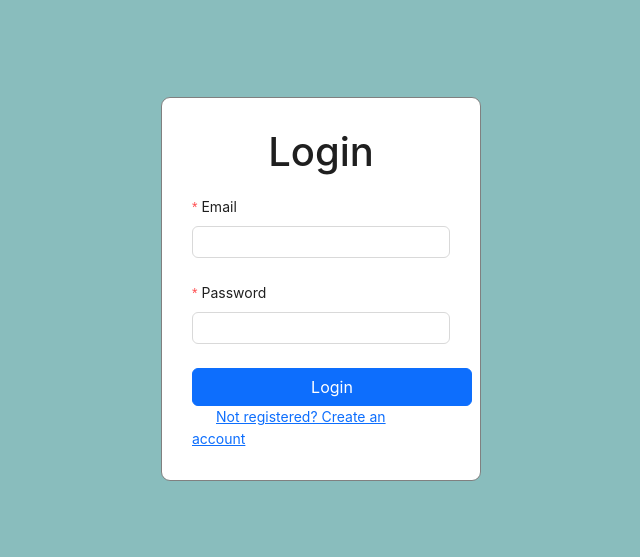
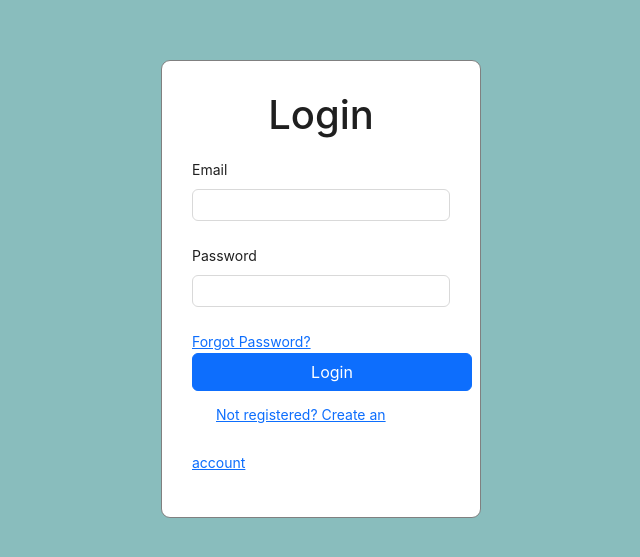
Before and after one commit to Aakashverma1998/doctor-appiontment-system, a React (Create React App) app in the folder client/: page /login in a window 1280 px wide. Shown: the part 111-668 px from the top of the page, without its empty margins (319-959 px from the left). Built offline with nearby package versions, Linux system fonts and the light colour scheme.

Commit message:
ui has been fix

```diff
--- a/client/src/pages/Login.js
+++ b/client/src/pages/Login.js
@@ -42,19 +42,22 @@ function Login() {
           <Form.Item
             label="Email"
             name="email"
-            required
-            rules={[{ required: true }]}
+            // required
+            // rules={[{ required: true }]}
           >
             <Input type="email" required />
           </Form.Item>
           <Form.Item
             label="Password"
             name="password"
-            required
-            rules={[{ required: true }]}
+            // required
+            // rules={[{ required: true }]}
           >
             <Input type="password" required />
           </Form.Item>
+          <Link to={"/forgetPassword"} className="ml-10">
+            Forgot Password?
+          </Link>
           <button
             className="btn btn-primary"
             style={{ width: "280px" }}
@@ -63,7 +66,11 @@ function Login() {
             Login
           </button>
           <div>
-            <Link to={"/signup"} className="p-4" >
+            <Link
+              to={"/signup"}
+              className="p-4"
+              style={{ lineHeight: "3.4em" }}
+            >
               Not registered? Create an account
             </Link>
           </div>
--- a/client/src/pages/Signup.js
+++ b/client/src/pages/Signup.js
@@ -36,7 +36,7 @@ function Signup() {
           onFinish={onfinishHandler}
           className="register-form"
         >
-          <h1 className="title">Signup Form</h1>
+          <h1 className="title">Signup</h1>
           <Form.Item
             label="Name"
             name="name"
@@ -77,7 +77,11 @@ function Signup() {
             Signup
           </button>
           <div>
-            <Link to={"/login"} className="p-5">
+            <Link
+              to={"/login"}
+              className="p-4"
+              style={{ lineHeight: "3.4em" }}
+            >
               Already registered? Sign In
             </Link>
           </div>
```
